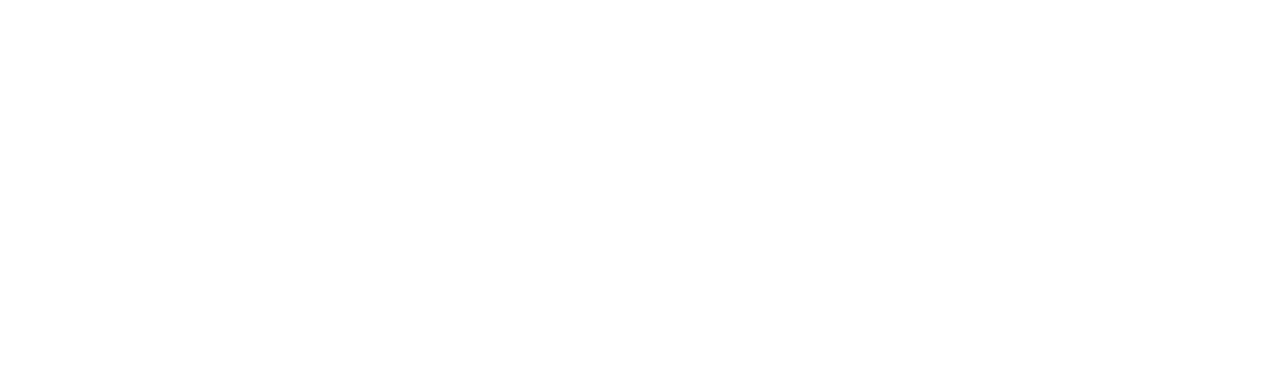
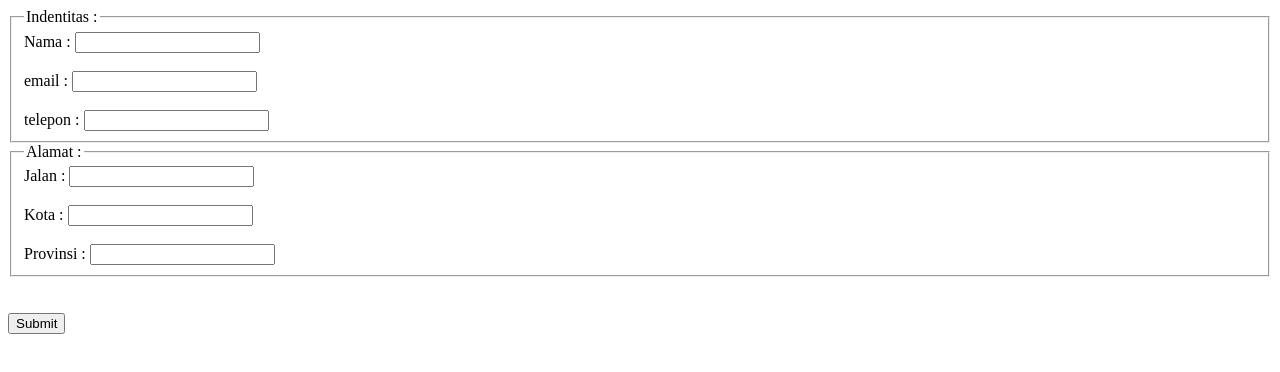
Before and after one commit to angular403/Html-Css_Pzn, a plain HTML site: page index.html in a window 1280 px wide. Drawn offline with Linux system fonts and the light colour scheme.

Commit message:
Selesai belajar html pzn

```diff
--- a/index.html
+++ b/index.html
@@ -84,7 +84,7 @@
            </form> -->
 
            <!-- Profile -->
-<!--
+        <!--
            <form action="">
             <label for="">Email : </label>
             <input type="email" name="email" id="email" autocomplete="off" placeholder="email" required>
@@ -94,5 +94,73 @@
             <br><br>
             <input type="submit" value="submit" >
            </form> -->
+
+
+           <!-- <form action="">
+                <h5>Budi Memiliki uang 10.000, Dibelikan cokelat 5.000, Sisa Uangnya adalah ...</h5>
+                <input type="radio" name="jawaban" id="jawaban" value="A"><label for="">4.500</label><br>
+                <input type="radio" name="jawaban" id="jawaban" value="B"><label for="">5.000</label><br>
+                <input type="radio" name="jawaban" id="jawaban" value="C"><label for="">5.500</label><br>
+                <input type="radio" name="jawaban" id="jawaban" value="D"><label for="">6.500</label><br>
+                <input type="radio" name="jawaban" id="jawaban" value="E"><label for="">7.500</label><br><br>
+                <input type="submit" value="Jawab">
+           </form> -->
+
+
+           <!-- <form action="">
+            <label for="">Nilai Ujian :</label>
+            <input type="range" name="nilai_jawaban" id="nilai_jawaban" min="0" max="100" value="50">
+            <input type="submit" value="Simpan">
+           </form> -->
+
+           <!-- <form action=""> -->
+            <!-- <label for="telepon">Telepon : </label>
+            <input type="tel" name="telepon" id="telepon" pattern="(62)[0-9]{5,20}">
+            <br> -->
+            <!-- <label for="">Website :</label>
+            <input type="url" name="website" id="website"> -->
+
+            <!-- <label for="">Textarea : </label>
+            <textarea name="deskripsi" id="deskripsi" rows="10" cols="50">Isi Teks Disini..</textarea> -->
+            <!-- <label for="Hobi">Hobi : </label>
+            <select name="hobi" id="hobi">
+                <optgroup label="coding">
+                    <option value="php">PHP</option>
+                    <option value="java">Java</option>
+                    <option value="golang">Golang</option>
+                </optgroup>
+                <optgroup label="reading">
+                    <option value="novel">Novel</option>
+                    <option value="history">History</option>
+                    <option value="tere-liye">Tere Liye</option>
+                </optgroup>
+                <optgroup label="gaming">
+                    <option value="pubg">Pubg</option>
+                    <option value="mobile_legends" selected>Mobile Legends</option>
+                    <option value="Pb">Point Blank</option>
+                </optgroup>
+
+            </select>
+            <input type="submit" value="simpan"> -->
+           <!-- </form> -->
+
+
+           <form action="">
+            <fieldset>
+                <legend>Indentitas : </legend>
+                <label for="nama">Nama : </label><input type="text" name="nama" id="nama"><br><br>
+                <label for="email">email : </label><input type="text" name="email" id="email"><br><br>
+                <label for="telepon">telepon : </label><input type="number" name="telepon" id="telepon">
+            </fieldset>
+            <fieldset>
+                <legend>Alamat : </legend>
+                <label for="nama">Jalan : </label><input type="text" name="jalan" id="jalan"><br><br>
+                <label for="kota">Kota : </label><input type="text" name="kota" id="kota"><br><br>
+                <label for="provinsi">Provinsi : </label><input type="text" name="provinsi" id="provinsi">
+            </fieldset>
+            <br><br>
+            <button type="submit" value="submit">Submit</button>
+           </form>
+
         </body>
 </html>
```
